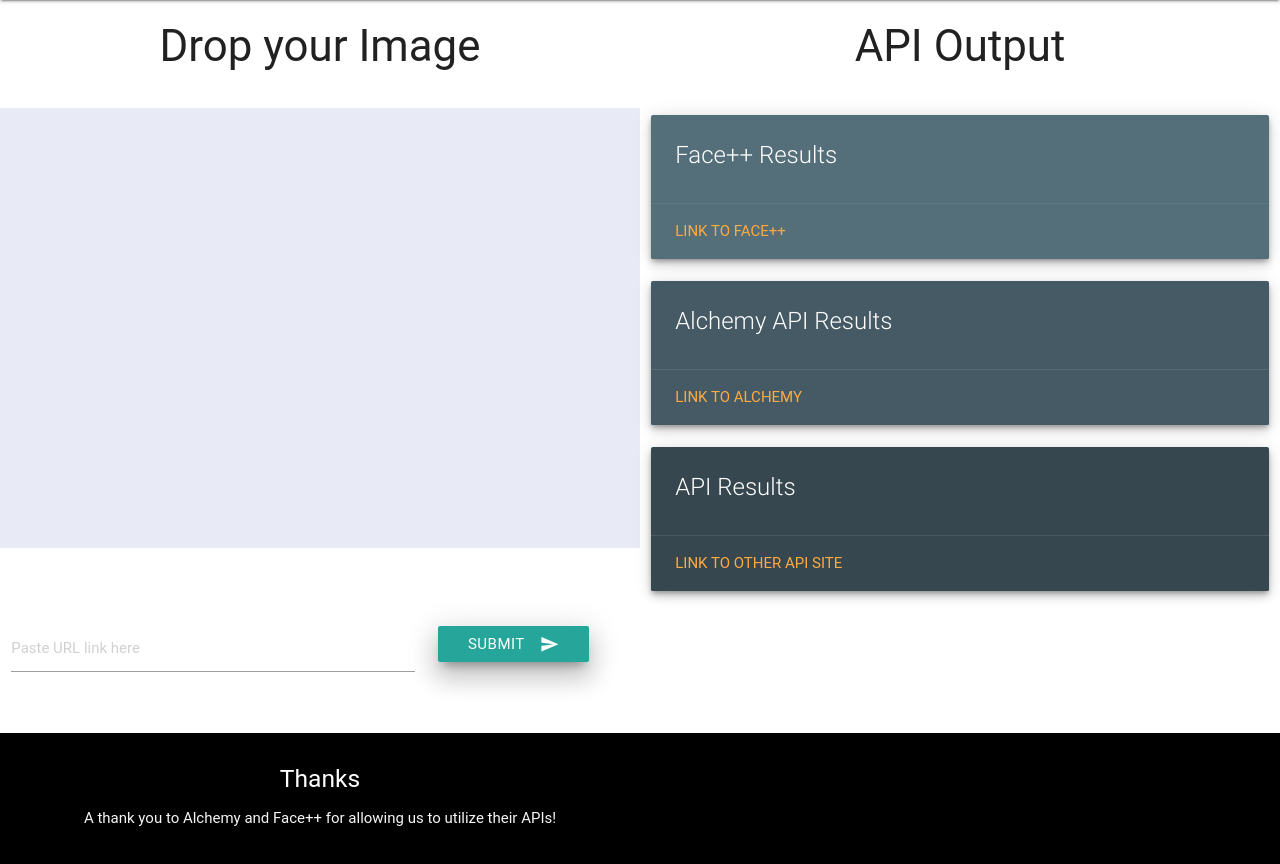
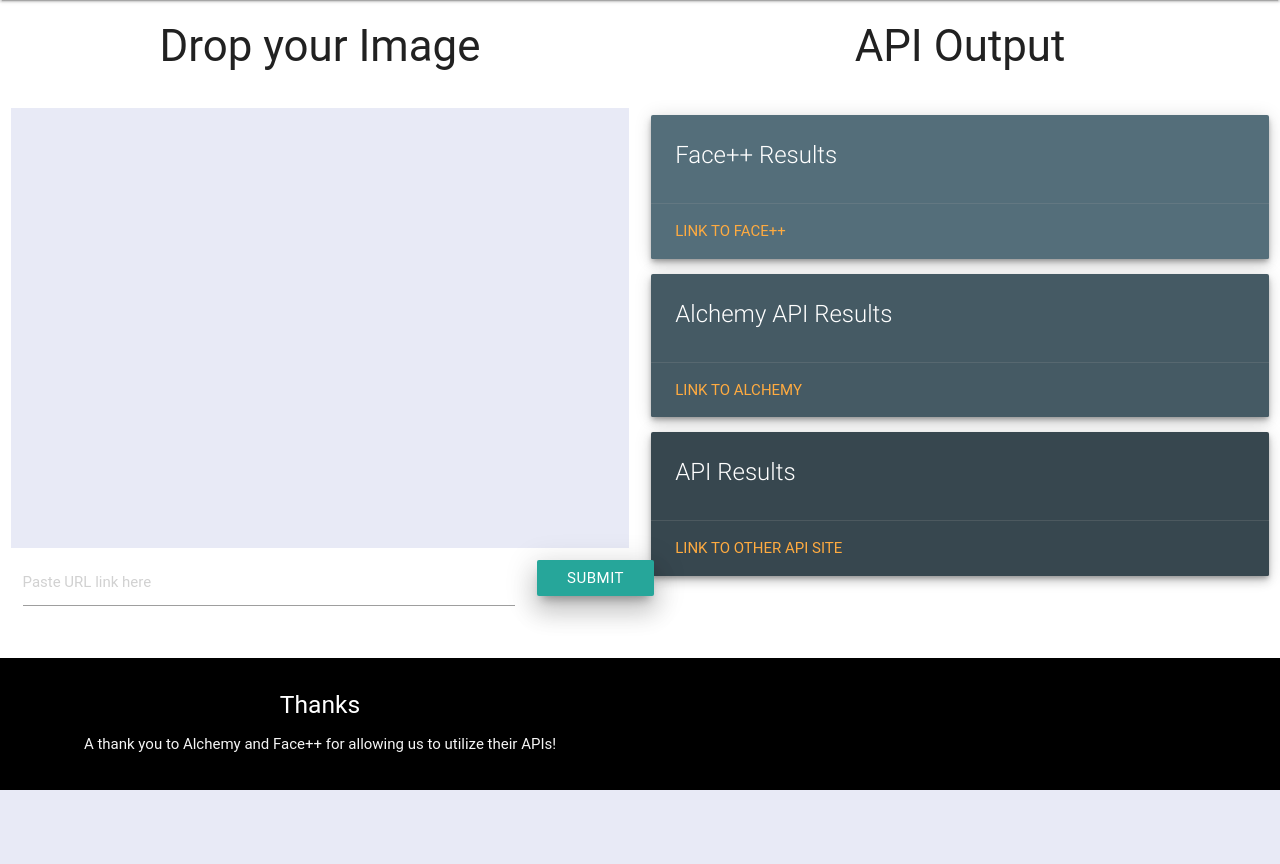
Before and after one commit to tammerg/FaceCheck, a PHP site: page / in a window 1280 px wide. Shown: the part 64-928 px from the top of the page. After the commit the page ends 854 px from the top, so only its background shows below. Run offline with PHP 8.4, Linux system fonts and the light colour scheme; some libraries are stand-ins or nearby versions; some web fonts are replaced.

Commit message:
fixed HTML and tile alignment after API output.

```diff
--- a/css/frontend.css
+++ b/css/frontend.css
@@ -10,6 +10,7 @@ body{
 .img-dropbox {
   width:100%;
   height: 440px;
+  overflow: hidden;
 }
 
 .fixed-bottom{
@@ -20,8 +21,10 @@ body{
 html {
   font-family:
 }
-
-
 .main {
   flex: 1 0 auto;
 }
+.urlInput{
+  padding: 2% 0 !important;
+}
+img
--- a/home.html
+++ b/home.html
@@ -3,9 +3,9 @@
 <head>
   <title>FaceCheck</title>
 
-  <link rel="stylesheet" type="text/css" href="css/frontend.css">
   <link href="http://fonts.googleapis.com/icon?family=Material+Icons" rel="stylesheet">
   <link rel="stylesheet" href="https://cdnjs.cloudflare.com/ajax/libs/materialize/0.97.3/css/materialize.min.css">
+  <link rel="stylesheet" type="text/css" href="css/frontend.css">
   <meta name="viewport" content="width=device-width, initial-scale=1.0"/>
 </head>
 
@@ -25,9 +25,21 @@
       </div>
     </div>
     <div class="row">
-      <div id="dropbox" class="col s6 img-dropbox indigo lighten-5">
+      <div class="col s12 m6">
+        <div id="dropbox" class="col s12 img-dropbox indigo lighten-5 valign-wrapper">
         </div>
-      <div class="col s6 m6">
+        <div class="col s12 urlInput">
+          <div class="col s10">
+          <input id="url-value" placeholder="Paste URL link here" type="text">
+        </div>
+        <div class="col s2">
+          <button class=" z-depth-5 btn waves-effect waves-light urlBtn" type="submit" name="action">Submit
+            <i class="material-icons right">send</i>
+          </button>
+        </div>
+      </div>
+    </div>
+    <div class="col s12 m6">
       <div class="card z-depth-3 blue-grey darken-1">
         <div class="card-content white-text" id="facePlusAPI">
           <span class="card-title">Face++ Results</span>
@@ -36,8 +48,6 @@
           <a href="http://www.faceplusplus.com">Link to Face++</a>
         </div>
       </div>
-      </div>
-      <div class="col s6 m6">
       <div class="card z-depth-3 blue-grey darken-2">
         <div class="card-content white-text" id="alchemyAPI">
           <span class="card-title">Alchemy API Results</span>
@@ -46,8 +56,6 @@
           <a href="http://www.alchemyapi.com/products/alchemyvision/face-detection">Link to Alchemy</a>
         </div>
       </div>
-      </div>
-      <div class="col s6 m6">
       <div class="card z-depth-3 blue-grey darken-3">
         <div class="card-content white-text">
           <span class="card-title">API Results</span>
@@ -56,21 +64,6 @@
         <div class="card-action">
           <a href="#">Link to Other API Site</a>
         </div>
-        </div>
-      </div>
-    </div>
-    <div class="row">
-      <div class="col s4">
-        <input id="url-value" placeholder="Paste URL link here" type="text">
-      </div>
-      <div class="col s2">
-        <button class=" z-depth-5 btn waves-effect waves-light urlBtn" type="submit" name="action">Submit
-          <i class="material-icons right">send</i>
-        </button>
-      </div>
-    </div>
-    <div class="row">
-      <div class="col s10" id="testApiInfo">
       </div>
     </div>
   </main>
--- a/js/frontEnd.js
+++ b/js/frontEnd.js
@@ -36,7 +36,7 @@ function drop(evt) {
 //show image function
 function showImg(imgLink) {
   var newimg = $("<img>");
-  $(newimg).attr("src", imgLink).addClass("responsive-img");
+  $(newimg).attr("src", imgLink).addClass("responsive-img valign");
   $("#dropbox").append(newimg);
 
 }
```
Lines whose indentation alone changed are shown as unchanged.
